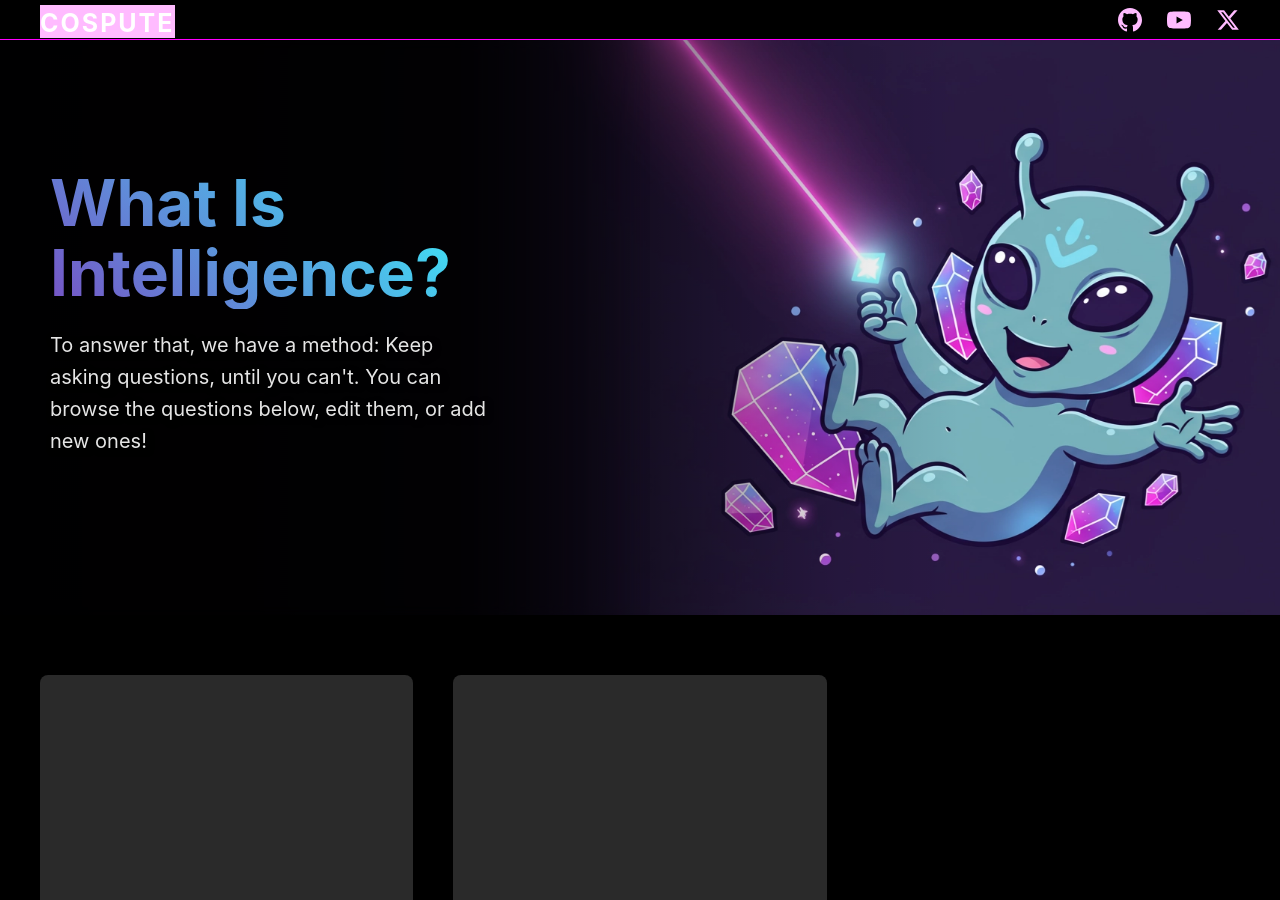
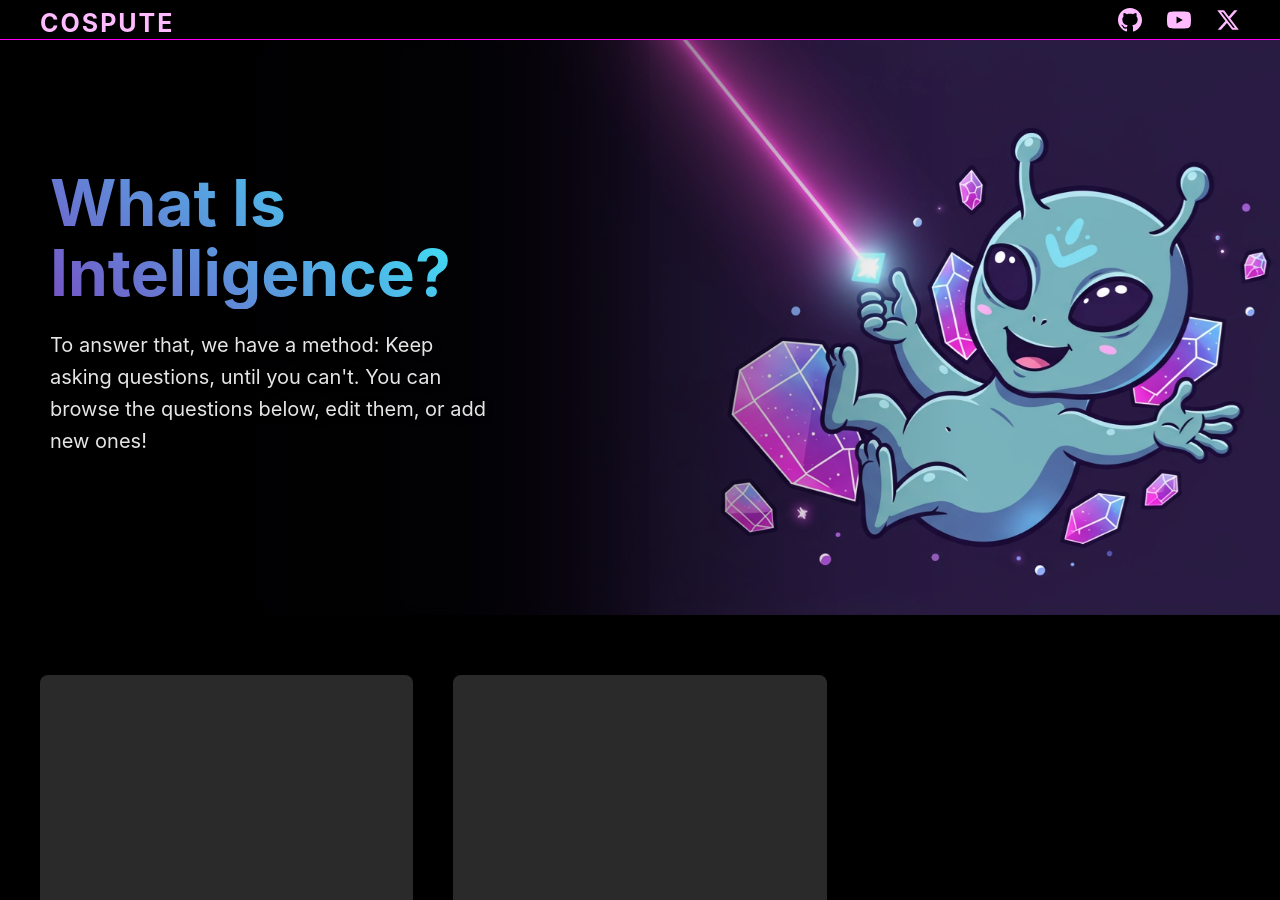
Before and after one commit to cospute/cospute.github.io, a Jekyll site: the page built from index.html, in a window 1280 px wide and 900 px high. Built offline with Jekyll 4.4.1, drawn with Linux system fonts in a browser that asks for light colours.

Commit message:
Update style.css

```diff
--- a/assets/css/style.css
+++ b/assets/css/style.css
@@ -35,7 +35,9 @@ header {
     padding-top: 3px;
     font-size: 25px;
     font-weight: 700;
+    -webkit-text-fill-color:transparent;
     background: #fbf;
+    -webkit-background-clip:text;
     letter-spacing: 2px;
     position: relative;
     z-index: 1;
```
